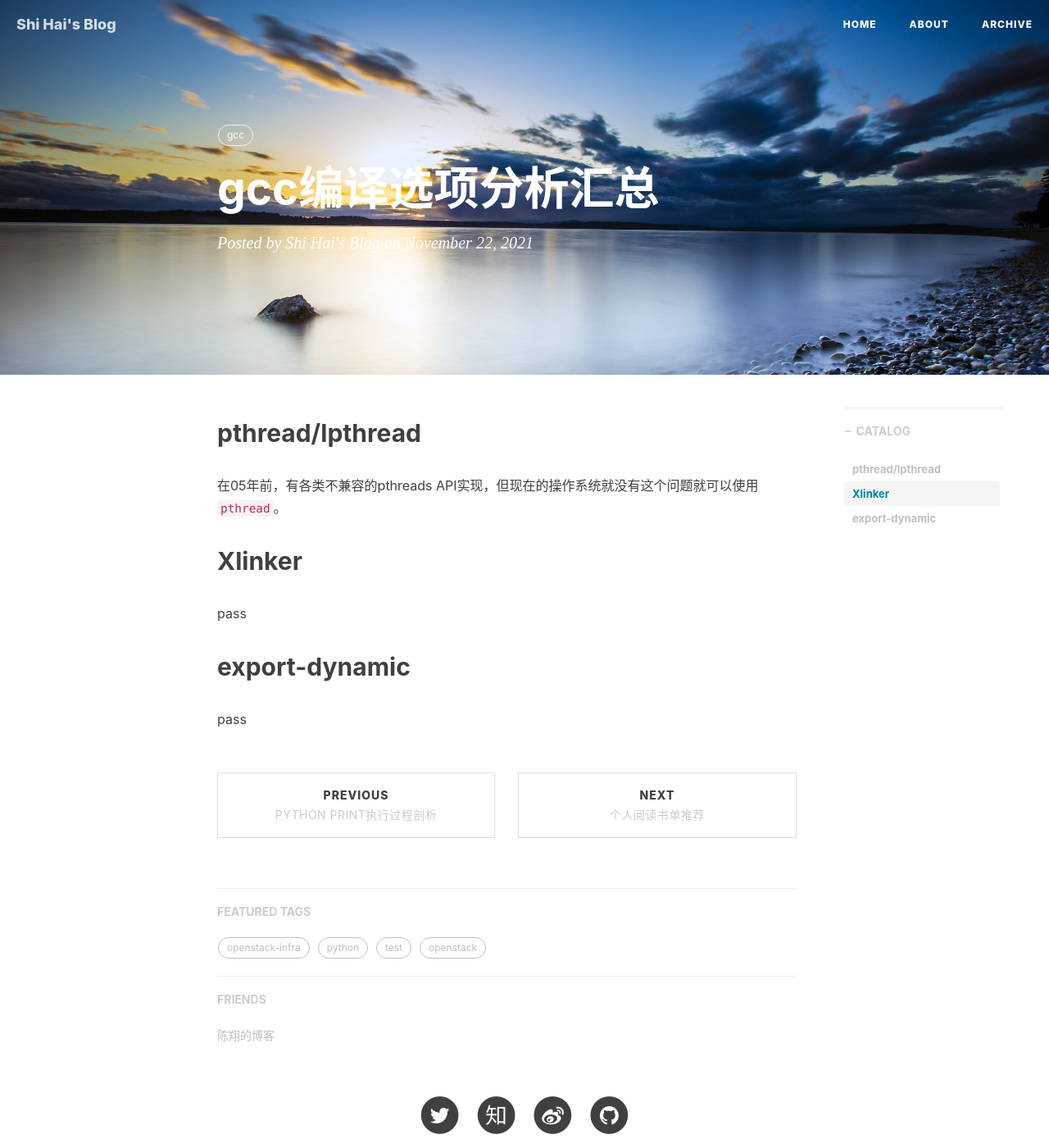
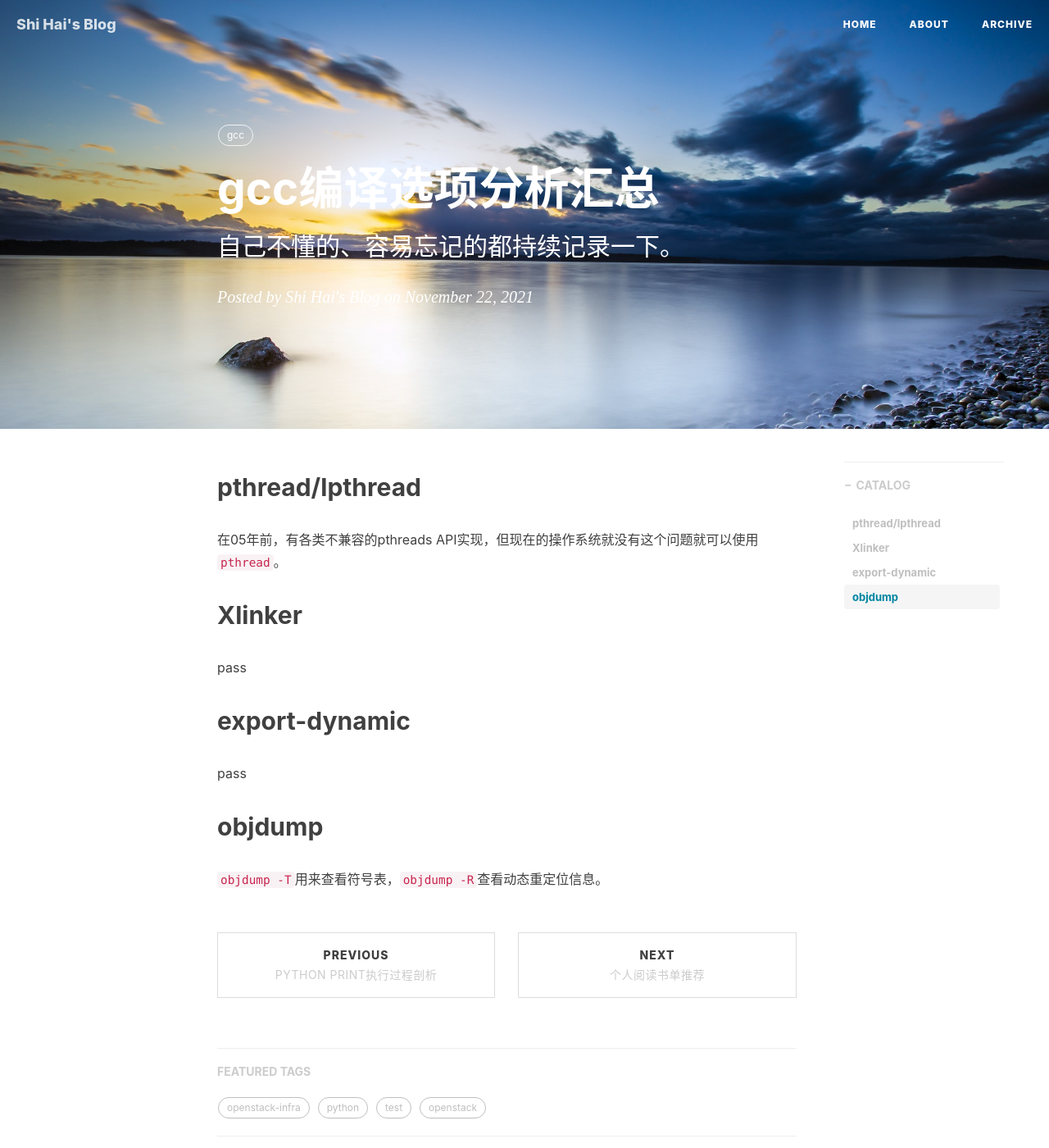
Before and after one commit to shihai1991/shihai1991.github.io, a Jekyll site: the page built from _posts/2021-11-22-gcc编译器编译选项分析汇总.md, in a window 1280 px wide and 1400 px high. Shown: the whole window at 82% size. Built offline with Jekyll 4.4.1, drawn with Linux system fonts in a browser that asks for light colours; nearby versions of some CDN libraries; comment, search, counter and statistics services are not loaded.

Commit message:
Update 2021-11-22-gcc编译器编译选项分析汇总.md

```diff
--- a/_posts/2021-11-22-gcc编译器编译选项分析汇总.md
+++ b/_posts/2021-11-22-gcc编译器编译选项分析汇总.md
@@ -8,6 +8,7 @@ tags:
 time: '2016.11.20 09:24:00'
 excerpt: null
 catalog: true
+subtitle: 自己不懂的、容易忘记的都持续记录一下。
 ---
 
 <!--more-->
@@ -20,3 +21,6 @@ pass
 
 ## export-dynamic
 pass
+
+## objdump
+`objdump -T`用来查看符号表，`objdump -R`查看动态重定位信息。
```
